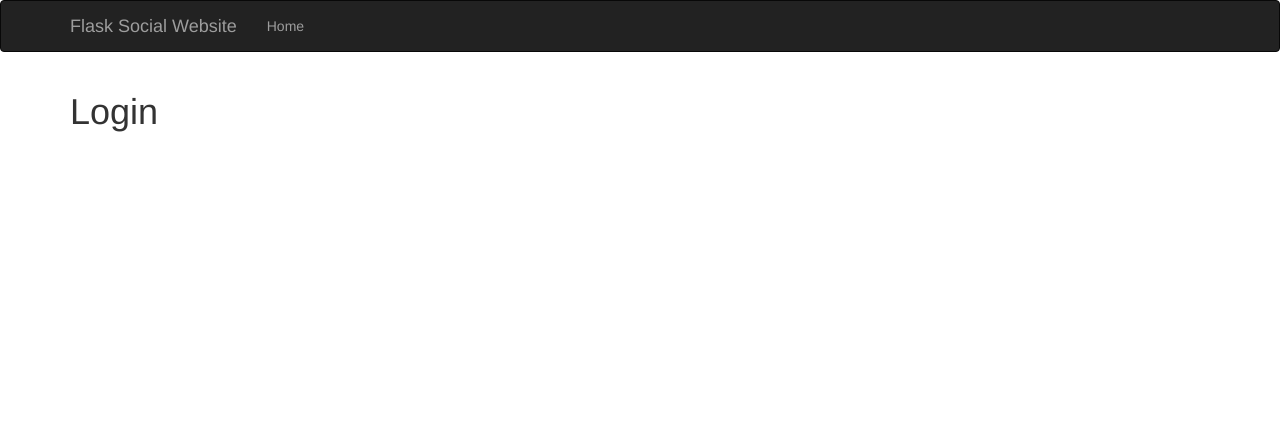
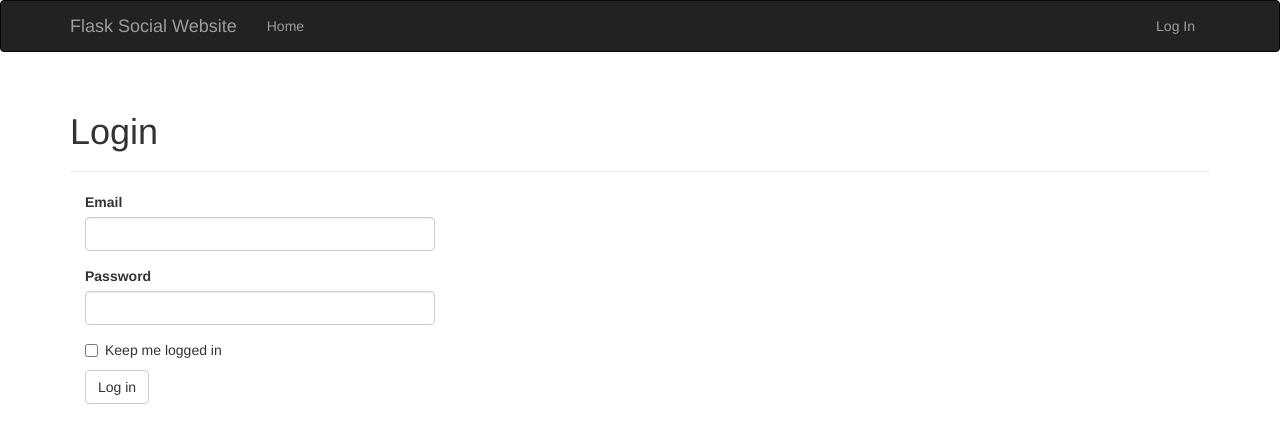
Before and after one commit to ramonfrombr/flask-social-website, a Flask app: page /auth/login in a window 1280 px wide. Shown: the top 443 px of the page. Run offline with Flask 3, Linux system fonts and the light colour scheme; some libraries are stand-ins or nearby versions.

Commit message:
Implemented login view function. Created login template displaying login form. Added login/logout buttons to base template navbar

```diff
--- /dev/null
+++ b/app/auth/forms.py
@@ -0,0 +1,11 @@
+from flask_wtf import FlaskForm
+from wtforms import StringField, PasswordField, BooleanField, SubmitField
+from wtforms.validators import DataRequired, Length, Email
+
+
+class LoginForm(FlaskForm):
+  email = StringField('Email', validators=[
+                      DataRequired(), Length(1, 64), Email()])
+  password = PasswordField('Password', validators=[DataRequired()])
+  remember_me = BooleanField('Keep me logged in')
+  submit = SubmitField('Log in')
--- a/app/auth/views.py
+++ b/app/auth/views.py
@@ -1,7 +1,20 @@
-from flask import render_template
+from flask import render_template, request, url_for, redirect, flash
 from . import auth
+from .forms import LoginForm
+from ..models import User
+from flask_login import login_user
 
 
-@auth.route('/login')
+@auth.route('/login', methods=['GET', 'POST'])
 def login():
-  return render_template("auth/login.html")
+  form = LoginForm()
+  if form.validate_on_submit():
+    user = User.query.filter_by(email=form.email.data).first()
+    if user is not None and user.verify_password(form.password.data):
+      login_user(user, form.remember_me.data)
+      next = request.args.get('next')
+      if next is None or not next.startswith('/'):
+        next = url_for('main.index')
+      return redirect(next)
+    flash("Invalid username or password.")
+  return render_template("auth/login.html", form=form)
--- a/app/templates/auth/login.html
+++ b/app/templates/auth/login.html
@@ -1,5 +1,11 @@
 {% extends 'base.html' %}
+{% import "bootstrap/wtf.html" as wtf %}
+
+{% block title %}Flask Social Website - Login{% endblock %}
 
 {% block page_content %}
-  <h1>Login</h1>
+  <div class="page-header">
+    <h1>Login</h1>
+  </div>
+  <div class="col-md-4">{{ wtf.quick_form(form) }}</div>
 {% endblock %}
--- a/app/templates/base.html
+++ b/app/templates/base.html
@@ -42,6 +42,13 @@
             <a href="/">Home</a>
           </li>
         </ul>
+        <ul class="nav navbar-nav navbar-right">
+          {% if current_user.is_authenticated %}
+            <li><a href="{{ url_for('auth.logout') }}">Log Out</a></li>
+          {% else %}
+            <li><a href="{{ url_for('auth.login') }}">Log In</a></li>
+          {% endif %}
+        </ul>
       </div>
     </div>
   </div>
```
